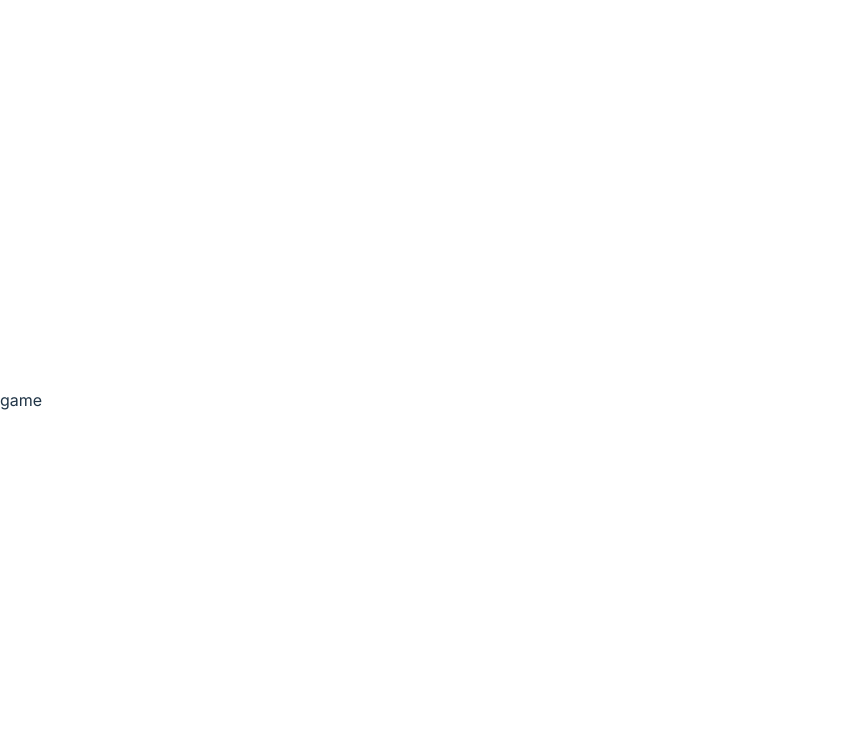
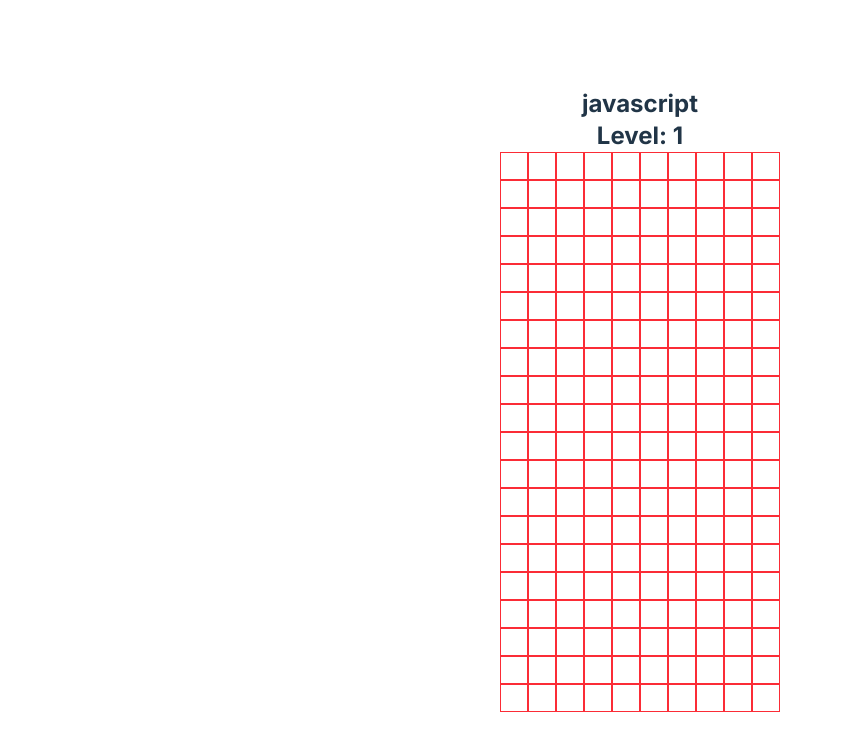
Before and after one commit to lofi-J/tetris-2025, a React (Vite) app: page /game in a window 1280 px wide. Shown: the top 750 px of the page, without its empty margins (0-843 px from the left). Built offline with nearby package versions, Linux system fonts and the light colour scheme.

Commit message:
[feat] default structure

```diff
--- /dev/null
+++ b/src/components/board.tsx
@@ -0,0 +1,19 @@
+import type { Board } from "../hooks/use-board";
+import { JavascriptCell } from "./cell";
+
+export const JavascriptBoard = ({ board }: { board: Board }) => {
+  return (
+    <div className="grid grid-cols-10">
+      {board.map((row, colIndex) => (
+        <div key={`js-board-${row[colIndex]}-${colIndex}`}>
+          {row.map((cell, cellIndex) => (
+            <JavascriptCell
+              key={`js-board-${row[colIndex]}-${cellIndex}`}
+              cell={cell}
+            />
+          ))}
+        </div>
+      ))}
+    </div>
+  );
+};
--- /dev/null
+++ b/src/components/cell.tsx
@@ -0,0 +1,5 @@
+import type { Cell } from "../hooks/use-board";
+
+export const JavascriptCell = ({ cell }: { cell: Cell }) => {
+  return <div className="cell-size border border-red-500"></div>;
+};
--- a/src/global.css
+++ b/src/global.css
@@ -1,9 +1,14 @@
 @import "tailwindcss";
 
-/* Tailwind CSS v4 테마 설정 */
 @theme {
   --font-silkscreen: "Silkscreen", sans-serif;
   --font-inter: "Inter", sans-serif;
+}
+
+@layer component {
+  .cell-size {
+    @apply w-7 h-7;
+  }
 }
 
 :root {
--- /dev/null
+++ b/src/hooks/use-board.ts
@@ -0,0 +1,23 @@
+import { useEffect, useState } from "react";
+
+export type Cell = {
+  isLocked: boolean;
+  isFilled: boolean;
+};
+
+export type Board = Array<Array<Cell>>;
+export type SetBoard = React.Dispatch<React.SetStateAction<Board>>;
+
+const INITIAL_BOARD: Board = Array.from({ length: 20 }, () =>
+  Array.from({ length: 10 }, () => ({ isLocked: false, isFilled: false })),
+);
+
+export const useBoard = () => {
+  const [board, setBoard] = useState<Board>(INITIAL_BOARD);
+  const [score, setScore] = useState(0); // board에서 clear와 함께 score 증가
+
+  // TODO: add line clear logic and increment score logic
+  useEffect(() => {}, []);
+
+  return { board, setBoard, score };
+};
--- /dev/null
+++ b/src/hooks/use-controller.ts
@@ -0,0 +1,18 @@
+import { useEffect } from "react";
+import type { Board, SetBoard } from "./use-board";
+
+export const useController = (board: Board, setBoard: SetBoard) => {
+  const boardCenter = Math.floor(board.length / 2);
+
+  const _checkCollision = () => {};
+
+  const generateTetromino = () => {};
+
+  const moveTetromino = () => {};
+
+  const rotateTetromino = () => {};
+
+  useEffect(() => {}, []);
+
+  return null;
+};
--- /dev/null
+++ b/src/hooks/use-status.ts
@@ -0,0 +1,26 @@
+import { useEffect, useState } from "react";
+import type { Board } from "./use-board";
+
+export const useStatus = (board: Board, score: number) => {
+  const [isGameOver, setIsGameOver] = useState(false);
+  const [level, setLevel] = useState(1);
+
+  useEffect(() => {
+    if (score >= 2000) setLevel(2);
+    if (score >= 4000) setLevel(3);
+    if (score >= 6000) setLevel(4);
+    if (score >= 8000) setLevel(5);
+    if (score >= 10000) setLevel(6);
+    if (score >= 12000) setLevel(7);
+    if (score >= 14000) setLevel(8);
+  }, [score]);
+
+  useEffect(() => {
+    const isTopCellLocked = board.some((col) => col[0].isLocked);
+    if (isTopCellLocked) {
+      setIsGameOver(true);
+    }
+  }, [board]);
+
+  return { isGameOver, score, level };
+};
--- a/src/main.tsx
+++ b/src/main.tsx
@@ -3,6 +3,7 @@ import { createRoot } from "react-dom/client";
 import { createBrowserRouter, RouterProvider } from "react-router-dom";
 import ThemeProvider from "./context/theme-provider.tsx";
 import "./global.css";
+import SceneGame from "./scene/scene-game.tsx";
 import SceneHome from "./scene/scene-home.tsx";
 
 const rootElement = document.getElementById("root");
@@ -18,7 +19,7 @@ const router = createBrowserRouter([
   },
   {
     path: "/game",
-    element: <>game</>,
+    element: <SceneGame />,
   },
 ]);
 
--- /dev/null
+++ b/src/scene/scene-game.tsx
@@ -0,0 +1,31 @@
+import { useNavigate } from "react-router-dom";
+import { JavascriptBoard } from "../components/board";
+import { useTheme } from "../context/theme-provider";
+import { useBoard } from "../hooks/use-board";
+import { useController } from "../hooks/use-controller";
+import { useStatus } from "../hooks/use-status";
+
+export default function SceneGame() {
+  const navigate = useNavigate();
+  const { theme } = useTheme();
+
+  // game logic
+  const { board, setBoard, score } = useBoard();
+  const { isGameOver, level } = useStatus(board, score);
+  useController(board, setBoard);
+
+  if (isGameOver) {
+    alert(`Game Over! Your score is ${score}`);
+    navigate("/gameover", { state: { score } });
+  }
+
+  return (
+    <div className="w-screen h-screen">
+      <div className="flex flex-col justify-center items-center h-full">
+        <h1 className="text-2xl font-bold">{theme}</h1>
+        <h3 className="text-2xl font-bold">Level: {level}</h3>
+        <JavascriptBoard board={board} />
+      </div>
+    </div>
+  );
+}
```
